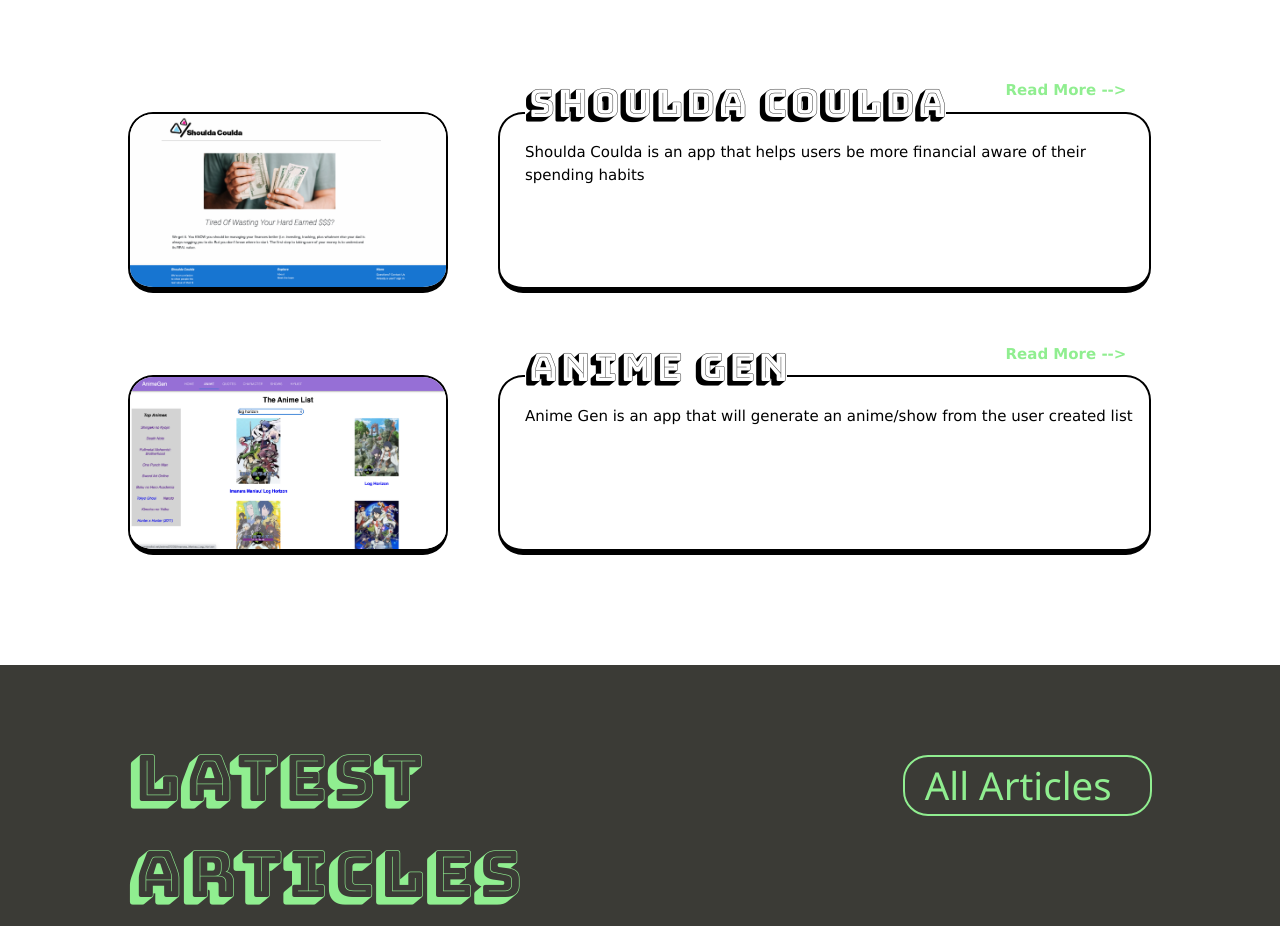
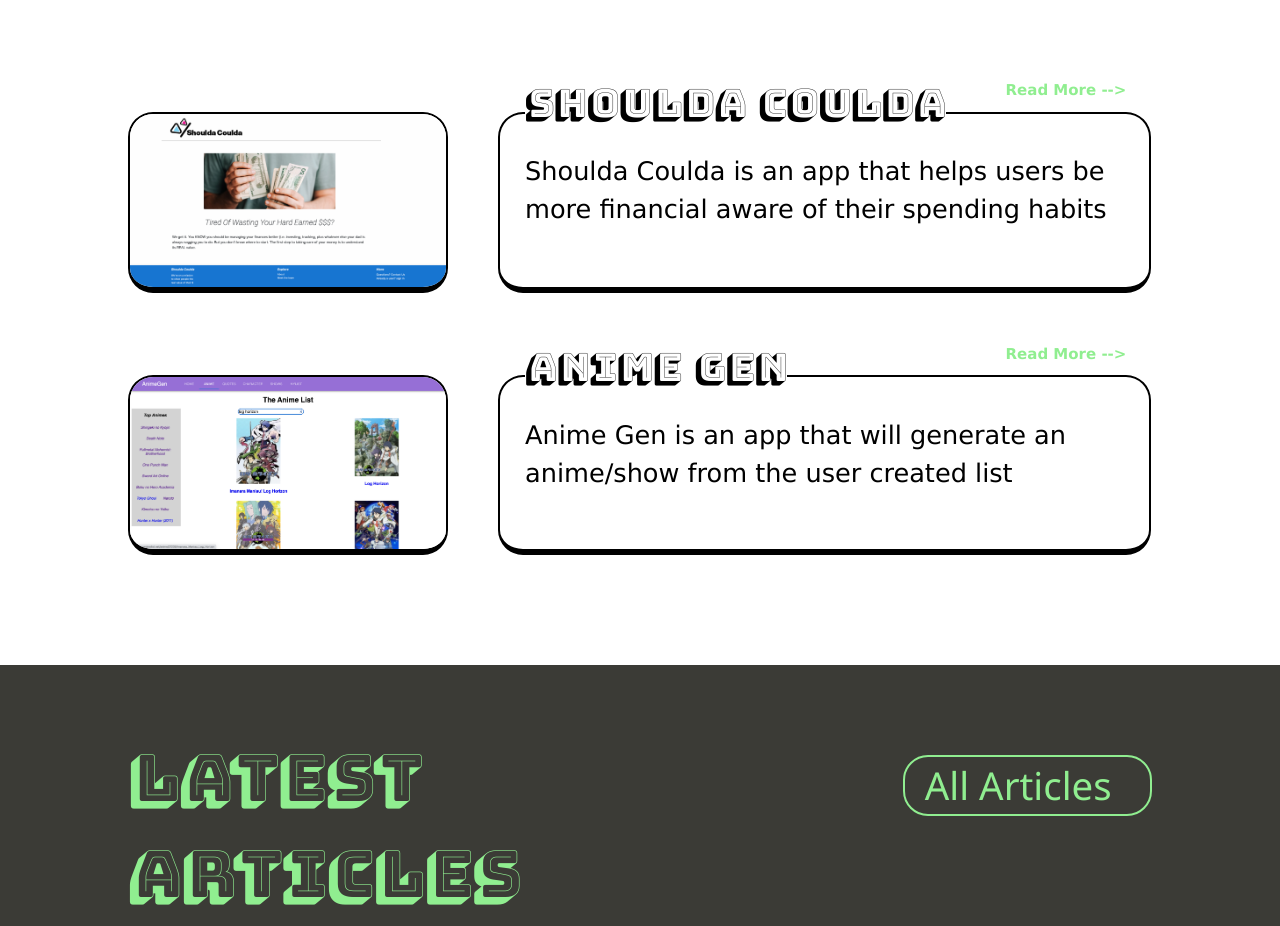
Before and after one commit to StudentCZ/my-website, a React (Create React App) app: page / in a window 1280 px wide. Shown: the part 1520-2446 px from the top of the page. Built offline with nearby package versions, Linux system fonts and the light colour scheme.

Commit message:
changed font size for text

```diff
--- a/src/components/ProjectImageBar.module.css
+++ b/src/components/ProjectImageBar.module.css
@@ -38,6 +38,7 @@
 .text {
   padding-left: 25px;
   padding-top: 1vw;
+  font-size: 2vw;
 }
 
 .containerTwo {
```
